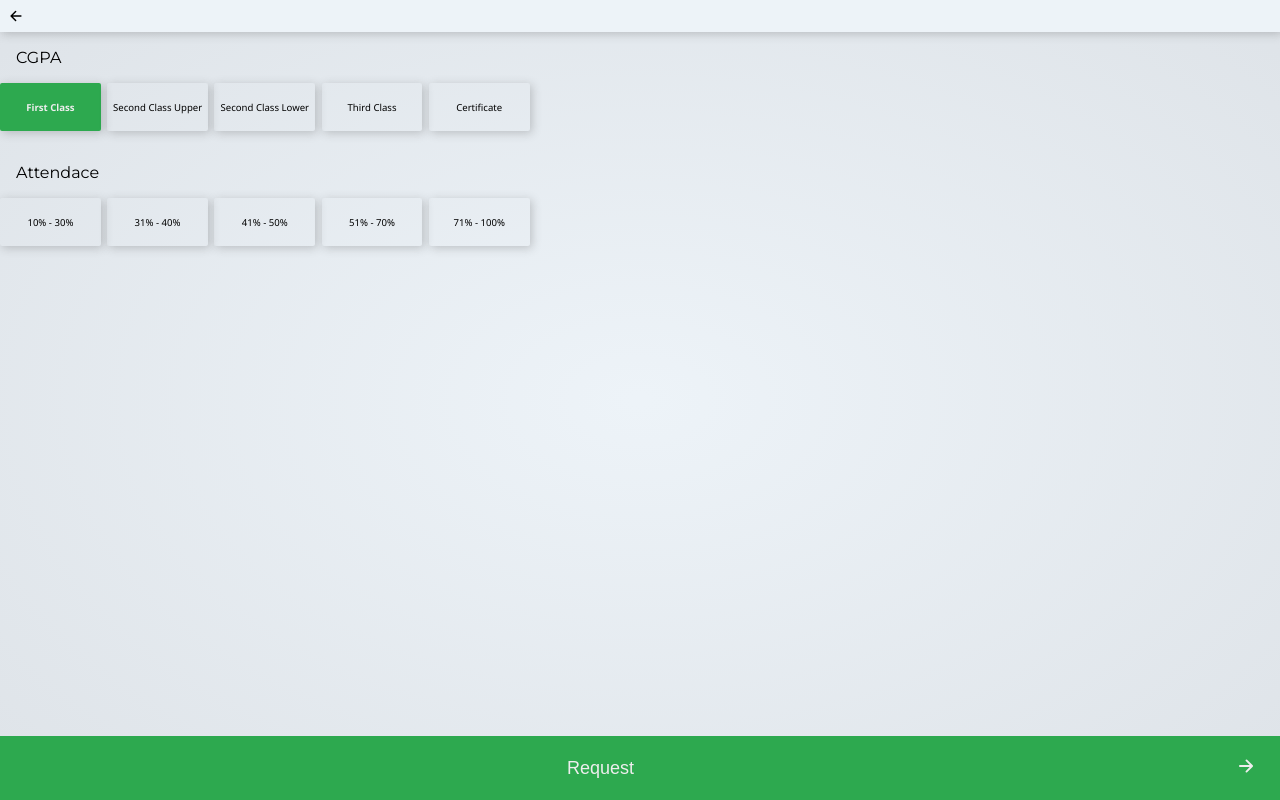
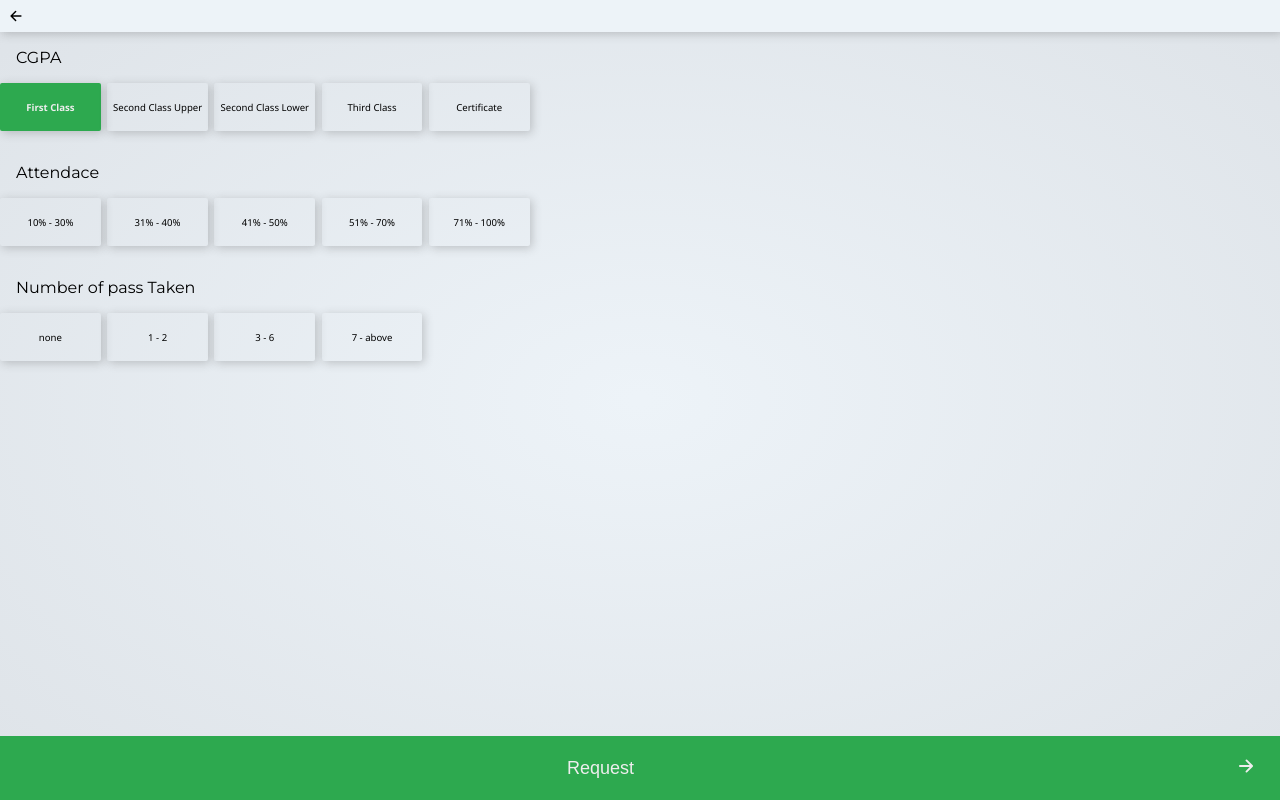
Before and after one commit to Joe-EtubiGreatattai/abot, a plain HTML site: page homepage.html in a window 1280 px wide. Drawn offline with nearby package versions, Linux system fonts and the light colour scheme.

Commit message:
Add files via upload

```diff
--- a/homepage.html
+++ b/homepage.html
@@ -78,6 +78,29 @@
         </div>
      </div>
 
+     <div class="section">
+        <p class="title-sec">Number of pass Taken</p>
+        <div class="input-feild">
+            <div class="inputdiv">
+                <p>none</p>
+                <input type="radio" name="" id="">
+             </div>
+            <div class="inputdiv">
+                <p>1 - 2</p>
+                <input type="radio" name="" id="">
+             </div>
+             <div class="inputdiv">
+                <p>3 - 6</p>
+                <input type="radio" name="" id="">
+             </div>
+
+             <div class="inputdiv">
+                <p>7 - above</p>
+                <input type="radio" name="" id="">
+             </div>
+        </div>
+     </div>
+
 <div class="button-holder">
     <button>Request</button>
 
```
